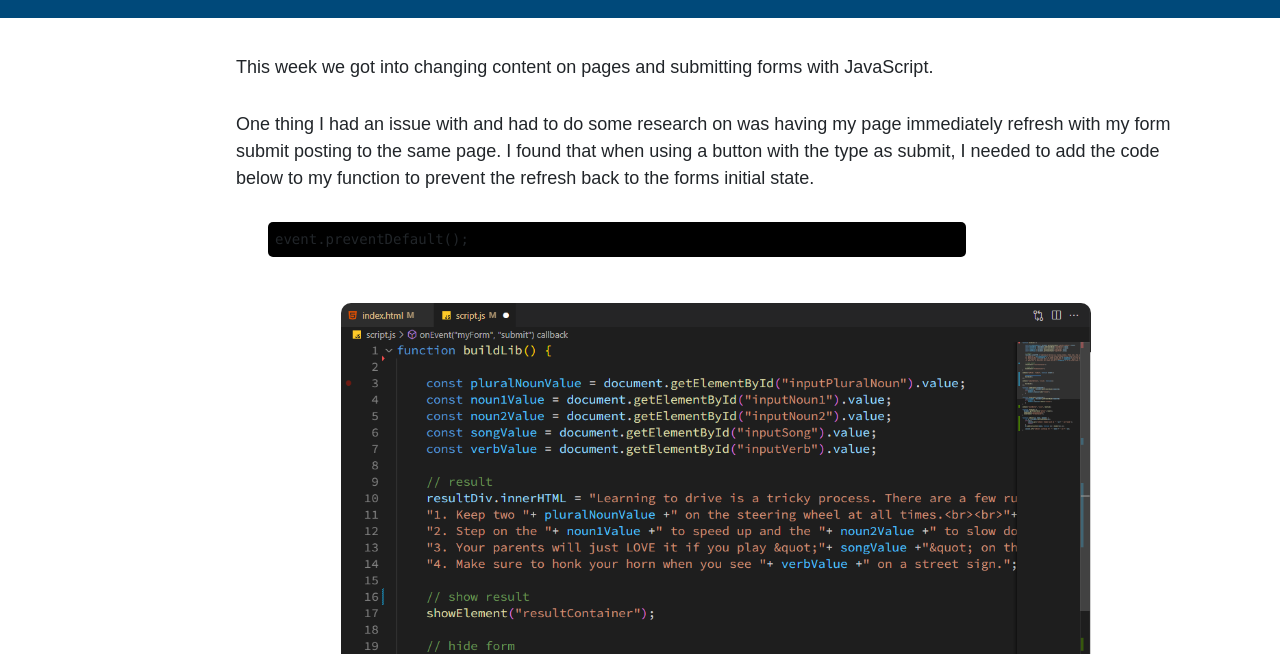
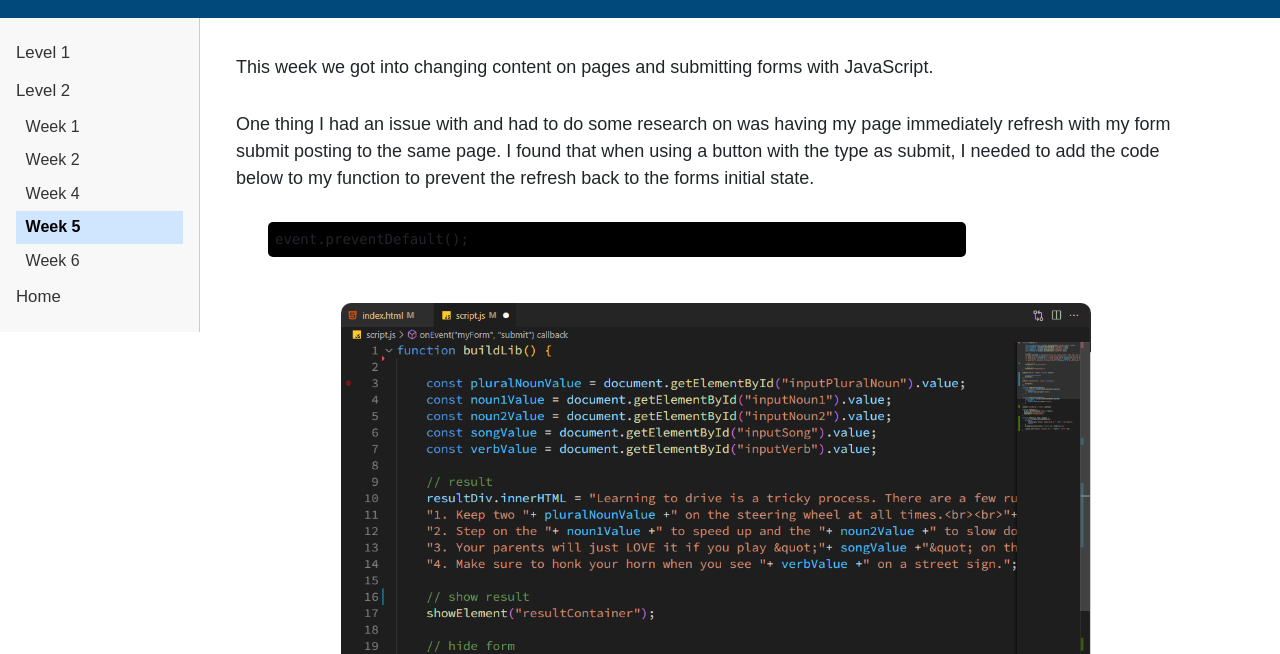
Before and after one commit to ClayAucoin/weekly-reflections-yml, a plain HTML site: page reflections/lv2/lv2-week5-weekly-reflection.html in a window 1280 px wide. Shown: the part 146-800 px from the top of the page. Drawn offline with nearby package versions, Linux system fonts and the light colour scheme; a small style sheet from the web is missing; files whose address does not match are found by name.

Commit message:
put / in front of js link for nav

```diff
--- a/reflections/lv2/lv2-week5-weekly-reflection.html
+++ b/reflections/lv2/lv2-week5-weekly-reflection.html
@@ -15,7 +15,7 @@
     <link rel="stylesheet" href="/css/style.css">
     <link rel="stylesheet" href="/css/min.css">
 
-    <script src="js/navigation.js"></script>
+    <script src="/js/navigation.js"></script>
 
     <title>Clay Aucoin - Level 2 Week 5 Reflection</title>
 </head>
```
